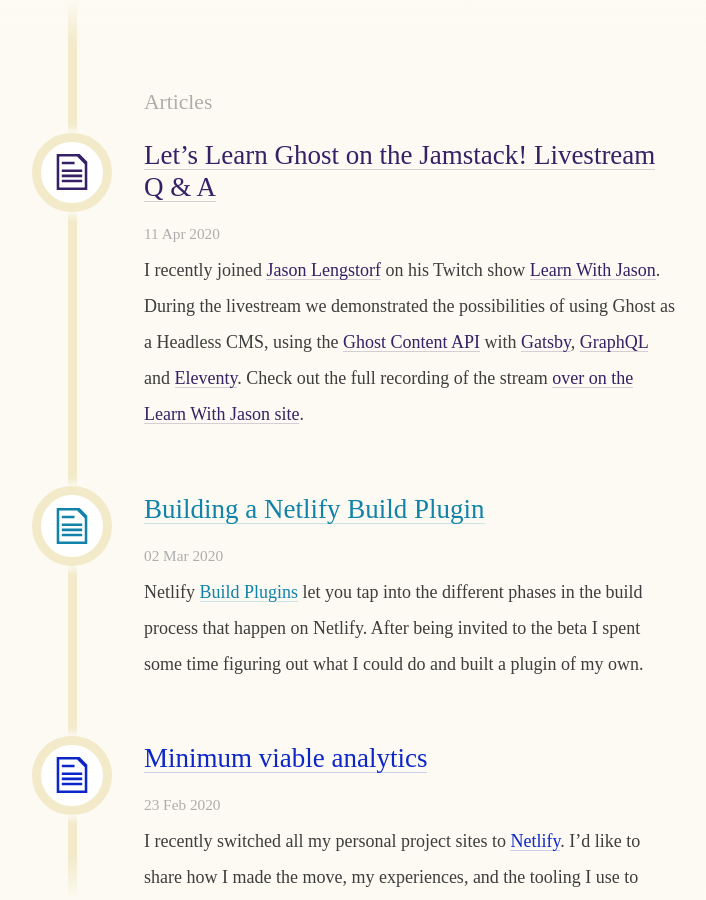
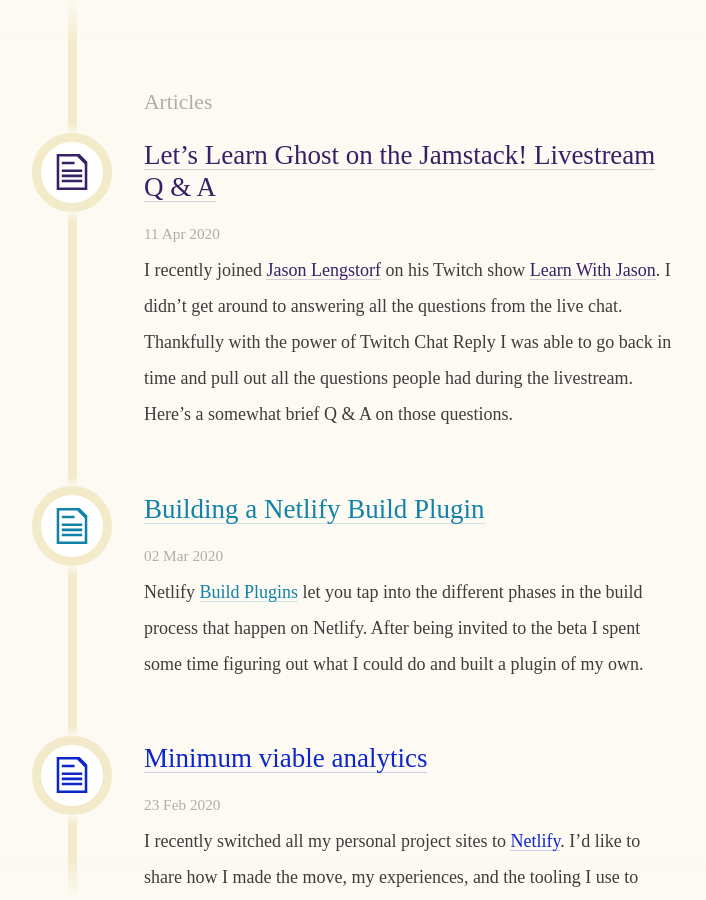
Before and after one commit to daviddarnes/david.darn.es, a Jekyll site: the page built from index.html, in a window 1280 px wide and 900 px high, scrolled down 366 px. Shown: the whole window, without its empty margins (292-998 px from the left). Built offline with Jekyll 4.4.1, drawn with Linux system fonts in a browser that asks for light colours; some web fonts are replaced; the list of posts is cut into pages by our own code.

Commit message:
Update excerpt, update blockquotes

```diff
--- a/_posts/2020-04-11-learnwithjason-q-and-a.md
+++ b/_posts/2020-04-11-learnwithjason-q-and-a.md
@@ -1,6 +1,6 @@
 ---
 title: "Let’s Learn Ghost on the Jamstack! Livestream Q & A"
-excerpt: "I recently joined [Jason Lengstorf](https://twitter.com/jlengstorf) on his Twitch show [Learn With Jason](https://www.learnwithjason.dev/). During the livestream we demonstrated the possibilities of using Ghost as a Headless CMS, using the [Ghost Content API](https://ghost.org/docs/api/v3/javascript/content/) with [Gatsby](https://ghost.org/docs/api/v3/gatsby/), [GraphQL](https://ghost.org/docs/api/v3/gatsby/graphql-recipes-for-ghost/) and [Eleventy](https://ghost.org/docs/api/v3/eleventy/). Check out the full recording of the stream [over on the Learn With Jason site](https://www.learnwithjason.dev/let-s-learn-ghost-on-the-jamstack)."
+excerpt: "I recently joined [Jason Lengstorf](https://twitter.com/jlengstorf) on his Twitch show [Learn With Jason](https://www.learnwithjason.dev/let-s-learn-ghost-on-the-jamstack). I didn't get around to answering all the questions from the live chat. Thankfully with the power of Twitch Chat Reply I was able to go back in time and pull out all the questions people had during the livestream. Here's a somewhat brief Q & A on those questions."
 icon: article
 category: article
 colour: "#362066"
@@ -11,93 +11,93 @@
 
 I recently joined [Jason Lengstorf](https://twitter.com/jlengstorf) on his Twitch show [Learn With Jason](https://www.learnwithjason.dev/). During the livestream we demonstrated the possibilities of using Ghost as a Headless CMS, using the [Ghost Content API](https://ghost.org/docs/api/v3/javascript/content/) with [Gatsby](https://ghost.org/docs/api/v3/gatsby/), [GraphQL](https://ghost.org/docs/api/v3/gatsby/graphql-recipes-for-ghost/) and [Eleventy](https://ghost.org/docs/api/v3/eleventy/). Check out the full recording of the stream [over on the Learn With Jason site](https://www.learnwithjason.dev/let-s-learn-ghost-on-the-jamstack).
 
-I had a great time chatting with Jason and the audience. However in all the excitement I didn't get around to answering all the questions popping up in the live chat. Thankfully with the power of Twitch Chat Reply and an [npm script called 'twitch-chatlog'](https://github.com/freaktechnik/twitch-chatlog) I was able to go back in time and pull out all the questions people had during the livestream.
+I had a great time chatting with Jason and the audience. However in all the excitement I didn't get around to answering all the questions from the live chat. Thankfully with the power of Twitch Chat Reply and an [npm script called 'twitch-chatlog'](https://github.com/freaktechnik/twitch-chatlog) I was able to go back in time and pull out all the questions people had during the livestream.
 
 Here's a somewhat brief Q & A on those questions:
 
-> [streamingRafa](https://twitch.tv/streamingRafa/): How can I become a Ghost?
+> How can I become a Ghost? – [streamingRafa](https://twitch.tv/streamingRafa/)
 
 The more I think about this question the darker it becomes. I'm not willing to answer.
 
-> [redetg](https://twitch.tv/redetg/): so Ghost is like WordPress of node?
+> so Ghost is like WordPress of node? – [redetg](https://twitch.tv/redetg/)
 
 Ghost is CMS focused on publishing, built on Node.js. I'd highly recommend checking out our [WordPress comparison page](https://ghost.org/vs/wordpress/), it'll show you what the differences are and help you decide if Ghost is right for you.
 
-> [me8bot](https://twitch.tv/me8bot/): Is he ghosting us?
+> Is he ghosting us? – [me8bot](https://twitch.tv/me8bot/)
 
 Definitely not heard this one before… but seriously, sorry if I missed your question the first time round.
 
-> [thedotmack](https://twitch.tv/thedotmack/): What do we do about custom fields, and is there a way to make custom cards?
+> What do we do about custom fields, and is there a way to make custom cards? – [thedotmack](https://twitch.tv/thedotmack/)
 
 I attempted to answer this question during the livestream, but I can't really reply without asking 'what are you trying to achieve?'. You'll be surprised what you can do with Ghost. Key value pairs tend to be an easy answer for developers to grab, rather than thinking further into what the final goal is.
 
-> [streamingRafa](https://twitch.tv/streamingRafa/): Can you use Ghost to make a sandwich?
+> Can you use Ghost to make a sandwich? – [streamingRafa](https://twitch.tv/streamingRafa/)
 
 I mean, I guess? Ghost would be a good way to write up sandwich recipes?
 
-> [vinny_code](https://twitch.tv/vinny_code/): [Is Ghost a sandwich?](https://isthisasandwich.netlify.com/)
+> [Is Ghost a sandwich?](https://isthisasandwich.netlify.com/) – [vinny_code](https://twitch.tv/vinny_code/)
 
 No, it is not…
 
-> [thorsmightyarse](https://twitch.tv/thorsmightyarse/): Ghost is a CMS right?
+> Ghost is a CMS right? – [thorsmightyarse](https://twitch.tv/thorsmightyarse/)
 
 Yes, it is!
 
-> [thorsmightyarse](https://twitch.tv/thorsmightyarse/): Aren't we gonna do a from scratch without the starter?
+> Aren't we gonna do a from scratch without the starter? – [thorsmightyarse](https://twitch.tv/thorsmightyarse/)
 
 Yes! You totally can, and we did. Check out [the repo Jason put up](https://github.com/jlengstorf/lets-learn-ghost) which contains an Eleventy site we put together from scratch during the livestream.
 
-> [thorsmightyarse](https://twitch.tv/thorsmightyarse/): So I could use this with Eleventy?
+> So I could use this with Eleventy? – [thorsmightyarse](https://twitch.tv/thorsmightyarse/)
 
 Heck yea! I mentioned on the livestream I'm trying to rebuild my site with Ghost and Eleventy at the minute. I'm using [our Eleventy starter](https://github.com/TryGhost/eleventy-starter-ghost) as a base.
 
-> [thorsmightyarse](https://twitch.tv/thorsmightyarse/): So Ghost is mainly focussed on making it easy to create a blog?
+> So Ghost is mainly focussed on making it easy to create a blog? – [thorsmightyarse](https://twitch.tv/thorsmightyarse/)
 
 Pretty much. Ghost is all [about publishing](https://ghost.org/features/), blogging is a great example of that.
 
-> [thedotmack](https://twitch.tv/thedotmack/): So I wanted to use a video on a page. I put it in a card. Embed card, and then moved it with javascript. Instead of bringing data in to the handlebars template
+> So I wanted to use a video on a page. I put it in a card. Embed card, and then moved it with javascript. Instead of bringing data in to the handlebars template – [thedotmack](https://twitch.tv/thedotmack/)
 
 Sounds like you nailed the use of embed cards, nice job! [Cards in Ghost](https://ghost.org/faq/using-the-editor/#using-the-dynamic-menu) allow you to drop code blocks, YouTube videos, CodePen demos and all sorts of things directly into your content. The custom embed and HTML cards are probably the most appealing to the developers amongst us, allowing you to drop completely custom HTML right in the middle of your posts and pages.
 
-> [thepaulmcbride](https://twitch.tv/thepaulmcbride/): We're using Ghost in work to power a Gatsby site. It is 😍
+> We're using Ghost in work to power a Gatsby site. It is 😍 – [thepaulmcbride](https://twitch.tv/thepaulmcbride/)
 
 Awesome! If you read this post please share it, would love to see how Ghost is being used in the wild 👀
 
-> [SchabrechtsK](https://twitch.tv/SchabrechtsK/): Spooky? Spoopy?
+> Spooky? Spoopy? – [SchabrechtsK](https://twitch.tv/SchabrechtsK/)
 
 Pretty spooky, really spoopy 👻
 
-> [programatiko](https://twitch.tv/programatiko/): Could you show Gatsby/GraphQL pulling stuff from Ghost? 🙏
+> Could you show Gatsby/GraphQL pulling stuff from Ghost? 🙏 – [programatiko](https://twitch.tv/programatiko/)
 
 I think we did cover this in the stream, however if you want some more examples of using GraphQL with Ghost then check out [this recipes page in our docs](https://ghost.org/docs/api/v3/gatsby/graphql-recipes-for-ghost/).
 
-> [SchabrechtsK](https://twitch.tv/SchabrechtsK/): I tried WP but it's so slow :(
+> I tried WP but it's so slow :( – [SchabrechtsK](https://twitch.tv/SchabrechtsK/)
 >
-> [andrewlitchford](https://twitch.tv/andrewlitchford/): Story of my life
+> Story of my life – [andrewlitchford](https://twitch.tv/andrewlitchford/)
 
 😶
 
-> [thorsmightyarse](https://twitch.tv/thorsmightyarse/): What would be the differences/advantages of using Ghost compared to Netlify CMS with Eleventy?
+> What would be the differences/advantages of using Ghost compared to Netlify CMS with Eleventy? – [thorsmightyarse](https://twitch.tv/thorsmightyarse/)
 
 I'd say the key differences are the editing experience and the way data is stored. Ghost provides a strong publishing experience out of the box, while Netlify CMS can provide a really custom editing experience if you're willing to put the work in. Ghost stores it's data in a database, while Netlify CMS stores data in the repo files.
 
 I think their advantages over each other would only come through when set against the task at hand. Essentially, you need to work out what tool is best for the job.
 
-> [philhawksworth](https://twitch.tv/philhawksworth/): Can you expose content from Ghost which is draft, staged and publish? Different API endpoints?
+> Can you expose content from Ghost which is draft, staged and publish? Different API endpoints? – [philhawksworth](https://twitch.tv/philhawksworth/)
 
 For sure! Only published posts are exposed in the Content API, however the Admin API gives you access to drafted and scheduled posts as well. You can find out more in [our API docs](https://ghost.org/docs/api/v3/javascript/admin/).
 
-> [SchabrechtsK](https://twitch.tv/SchabrechtsK/): Does Ghost also do that _(provide an API)_ out of the box? So without Gatsby?
+> Does Ghost also do that _(provide an API)_ out of the box? So without Gatsby? – [SchabrechtsK](https://twitch.tv/SchabrechtsK/)
 >
-> [thorsmightyarse](https://twitch.tv/thorsmightyarse/): Don't understand why you would need GraphQL for building static site though?
+> Don't understand why you would need GraphQL for building static site though? – [thorsmightyarse](https://twitch.tv/thorsmightyarse/)
 
 Ghost has a great [API](https://ghost.org/docs/api/v3/) for pulling content, and the [JavaScript Content API Client Library](https://ghost.org/docs/api/v3/javascript/content/) makes your content even more accessible. It's one of the main reasons I was so keen to make the Eleventy starter, because the API fit really well with Eleventy's main configuration file.
 
 You don't have to use GraphQL, you can use the JavaScript Content API that I mentioned before. However if you want to plug Ghost into an existing React or Gatsby site then the [gatsby-source-ghost source plugin](https://github.com/TryGhost/gatsby-source-ghost) might be the way to go.
 
-> [andrewpgilliland](https://twitch.tv/andrewpgilliland/): So content creators would need Ghost downloaded on their device?
+> So content creators would need Ghost downloaded on their device? – [andrewpgilliland](https://twitch.tv/andrewpgilliland/)
 >
-> [philhawksworth](https://twitch.tv/philhawksworth/): ...is there a hosted Ghost service or do authors have to have a self-hosted instance?
+> ...is there a hosted Ghost service or do authors have to have a self-hosted instance? – [philhawksworth](https://twitch.tv/philhawksworth/)
 
 I think you're getting confused with the local install of Ghost we used. Ghost is completely [open source](https://github.com/TryGhost/Ghost), you can go ahead and install it locally without barriers. Doing so will create a local install of the Ghost admin interface and a site running alongside it. However for other people to see your site, and for your deployed [JAMstack](https://jamstack.org/) site to retrieve content from it, you'll need to have a hosted installation running somewhere on the internet.
 
@@ -105,7 +105,7 @@
 
 The alternative is [signing up for Ghost(Pro)](https://ghost.org/), which is our platform offering. We handle all the hosting and maintenance for you, and provide customer support whenever you need it. Check out [our pricing page](https://ghost.org/pricing/) for a full breakdown on features and benefits. Jason covered the topic of [time over money really well during the livestream](https://youtu.be/pOGjVNC1sk4?t=2885).
 
-> [saiyugi](https://twitch.tv/saiyugi/): For the preview section of Ghost admin, can we point it to the custom front-end say the GatsbyJS website to show up in the preview of Ghost admin panel?
+> For the preview section of Ghost admin, can we point it to the custom front-end say the GatsbyJS website to show up in the preview of Ghost admin panel? – [saiyugi](https://twitch.tv/saiyugi/)
 
 Yes! I made this handy snippet that will redirect all your pages to your JAMstack counterpart which you can drop into your site footer code injection area within your Ghost admin:
 
@@ -113,7 +113,7 @@
 
 This snippet also accounts for previews which will be best shown in the internal Ghost theme layer.
 
-> [NMeuleman](https://twitch.tv/NMeuleman/): Requesting permission to tweet: ["mood while coding"](https://clips.twitch.tv/LongAssiduousZebraRlyTho)
+> Requesting permission to tweet: ["mood while coding"](https://clips.twitch.tv/LongAssiduousZebraRlyTho) – [NMeuleman](https://twitch.tv/NMeuleman/)
 
 <div class="video">
 <iframe src="https://clips.twitch.tv/embed?clip=LongAssiduousZebraRlyTho&autoplay=false" frameborder="0" allowfullscreen="true" height="378" width="620"></iframe>
@@ -122,15 +122,15 @@
 
 Extremely relatable, very tweetable.
 
-> [saiafonua](https://twitch.tv/saiafonua/): Zach Leatherman would be proud of you two
+> Zach Leatherman would be proud of you two – [saiafonua](https://twitch.tv/saiafonua/)
 
 I sure hope so 💚
 
-> [benidibatia](https://twitch.tv/benidibatia/): Do you guys have a website where I can go through steps by steps to get started with Ghost?
+> Do you guys have a website where I can go through steps by steps to get started with Ghost? – [benidibatia](https://twitch.tv/benidibatia/)
 
 Best places to check out are our [documentation](https://ghost.org/docs/), [tutorials](https://ghost.org/tutorials/) and [community forum](https://forum.ghost.org/) filled with helpful references on using Ghost.
 
-> [saiafonua](https://twitch.tv/saiafonua/): Thank you Jason and Dave! Awesome episode!
+> Thank you Jason and Dave! Awesome episode! – [saiafonua](https://twitch.tv/saiafonua/)
 
 Thank **you** for joining the livestream! Hopefully we'll get to do this again sometime.
 
```
